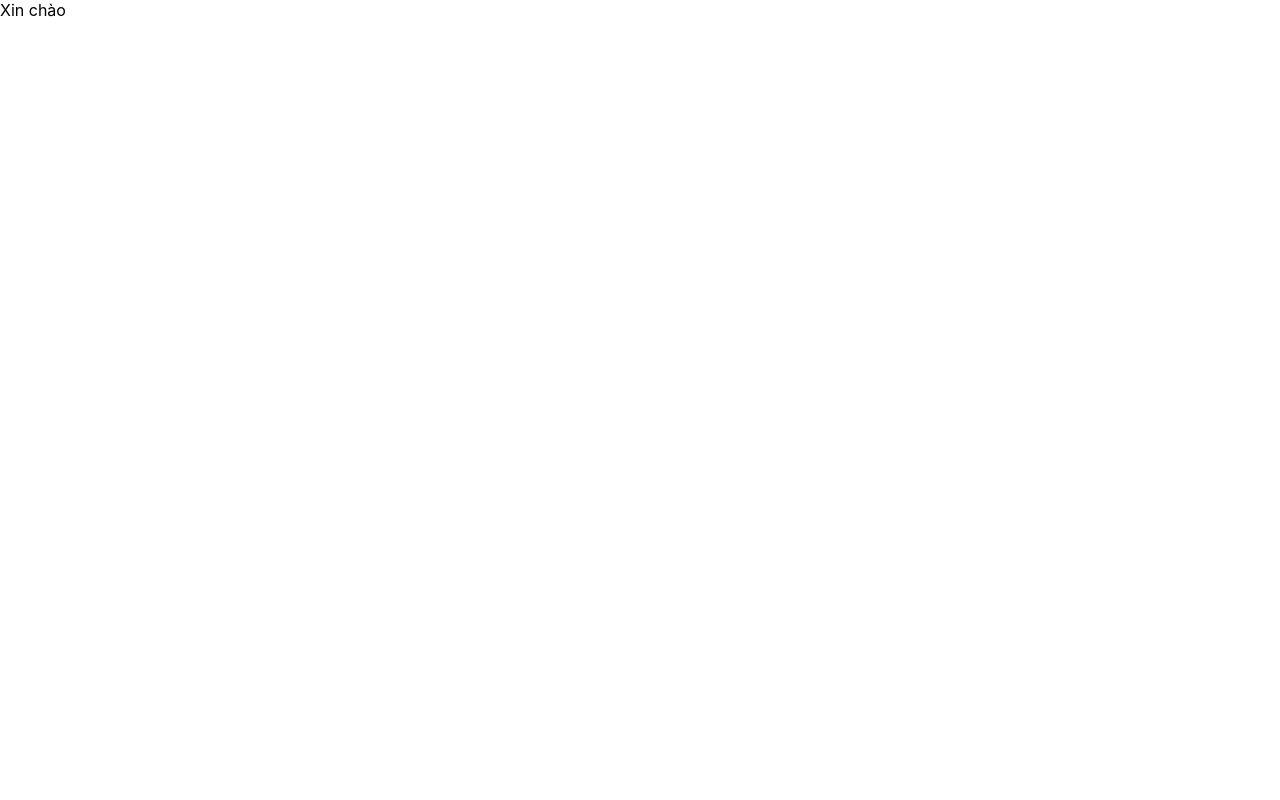
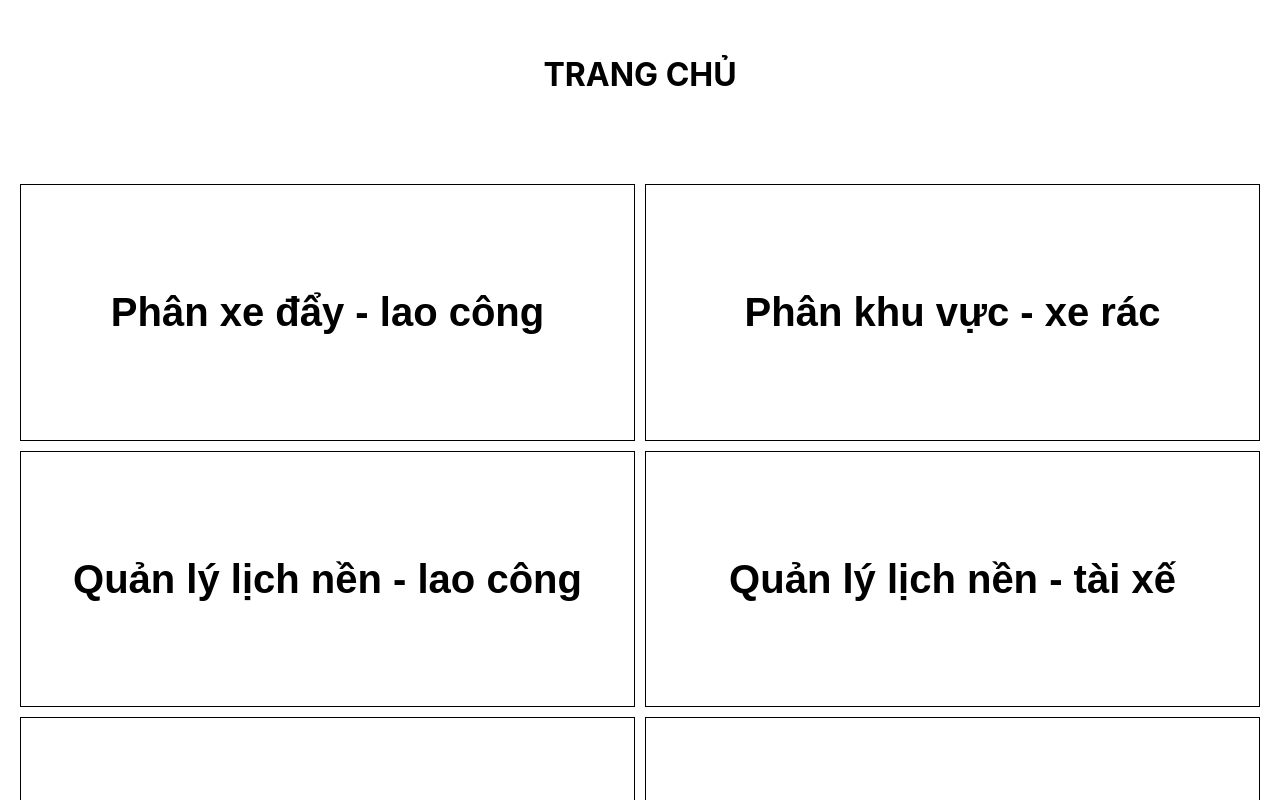
Before and after one commit to ducthuy-ng/uwc2, a Next.js app: page / in a window 1280 px wide. Shown: the top 800 px of the page. Built offline with nearby package versions, Linux system fonts and the light colour scheme.

Commit message:
Create Homepage

```diff
--- a/pages/index.tsx
+++ b/pages/index.tsx
@@ -1,9 +1,28 @@
 import type { NextPage } from "next";
+
+import styles from "./../styles/Homepage.module.css"
 
 const Home: NextPage = () => {
   return (
-    <div>
-      <div>Xin chào</div>
+    <div className={styles.Trang_chu}>
+      <div>
+        <h1 className={styles.Homepage_title}>TRANG CHỦ</h1>
+      </div>
+      <div>
+        <div className={styles.Actions_Board}>
+        <div className={styles.Column}>
+          <button className={styles.button}> Phân xe đẩy - lao công</button>
+          <button className={styles.button}> Quản lý lịch nền - lao công</button>
+          <button className={styles.button}> Lịch làm việc - lao công</button>
+        </div>
+
+        <div className={styles.Column}>
+          <button className={styles.button}> Phân khu vực - xe rác</button>
+          <button className={styles.button}> Quản lý lịch nền - tài xế</button>
+          <button className={styles.button}> Lịch làm việc - tài xế</button>
+        </div>
+        </div>
+      </div>
     </div>
   );
 };
--- /dev/null
+++ b/styles/Homepage.module.css
@@ -0,0 +1,119 @@
+.Trang_chu{
+    display: flex;
+    flex-direction: column;
+    align-items: center;
+    padding: 50px 100px;
+    gap: 86px;
+
+    position: relative;
+    width: 1440px;
+    height: 1024px;
+
+    background: #FFFFFF;
+
+    margin: auto;
+    width: 60%;
+}
+.Homepage_title
+{
+    display: flex;
+    flex-direction: row;
+    padding: 0px;
+    gap: 10px;
+
+    height: 48px;
+
+    flex: none;
+    order: 0;
+    flex-grow: 0;
+
+    align-items: center;
+    justify-content: center;
+}
+
+.Actions_Board
+{
+    display: flex;
+    flex-direction: row;
+    justify-content: center;
+    align-items: center;
+    padding: 0px;
+    gap: 10px;
+
+    width: 1240px;
+    height: 790px;
+
+
+    /* Inside auto layout */
+
+    flex: none;
+    order: 1;
+    align-self: stretch;
+    flex-grow: 1;
+
+}
+
+.Column {
+    display: flex;
+    flex-direction: column;
+    align-items: flex-start;
+    padding: 0px;
+    gap: 10px;
+
+    width: 615px;
+    height: 790px;
+
+
+    /* Inside auto layout */
+
+    flex: none;
+    order: 0;
+    align-self: stretch;
+    flex-grow: 1;
+}
+
+.button{
+    box-sizing: border-box;
+
+    background-color: white;
+
+    /* Auto layout */
+
+    display: flex;
+    flex-direction: row;
+    justify-content: center;
+    align-items: center;
+    padding: 59px 0px;
+    gap: 10px;
+
+    width: 615px;
+    height: 256.67px;
+
+    border: 1px solid #000000;
+
+    /* Inside auto layout */
+
+    flex: none;
+    order: 0;
+    align-self: stretch;
+    flex-grow: 1;
+
+    font-style: normal;
+    font-weight: 700;
+    font-size: 40px;
+    line-height: 48px;
+
+    color: #000000;
+
+    cursor: pointer;
+}
+
+.overlay {
+    position: fixed;
+    width: 100%;
+    height: 100%;
+    left: 0;
+    top: 0;
+    background: rgba(51,51,51,0.7);
+    z-index: 10;
+  }
--- a/styles/globals.css
+++ b/styles/globals.css
@@ -16,10 +16,10 @@ a {
 
 @media (prefers-color-scheme: dark) {
   html {
-    color-scheme: dark;
+    color-scheme: black;
   }
   body {
-    color: white;
-    background: black;
+    color: black;
+    background: while;
   }
 }
```
Also changed, not shown: tsconfig.json (+18 -5 lines).
